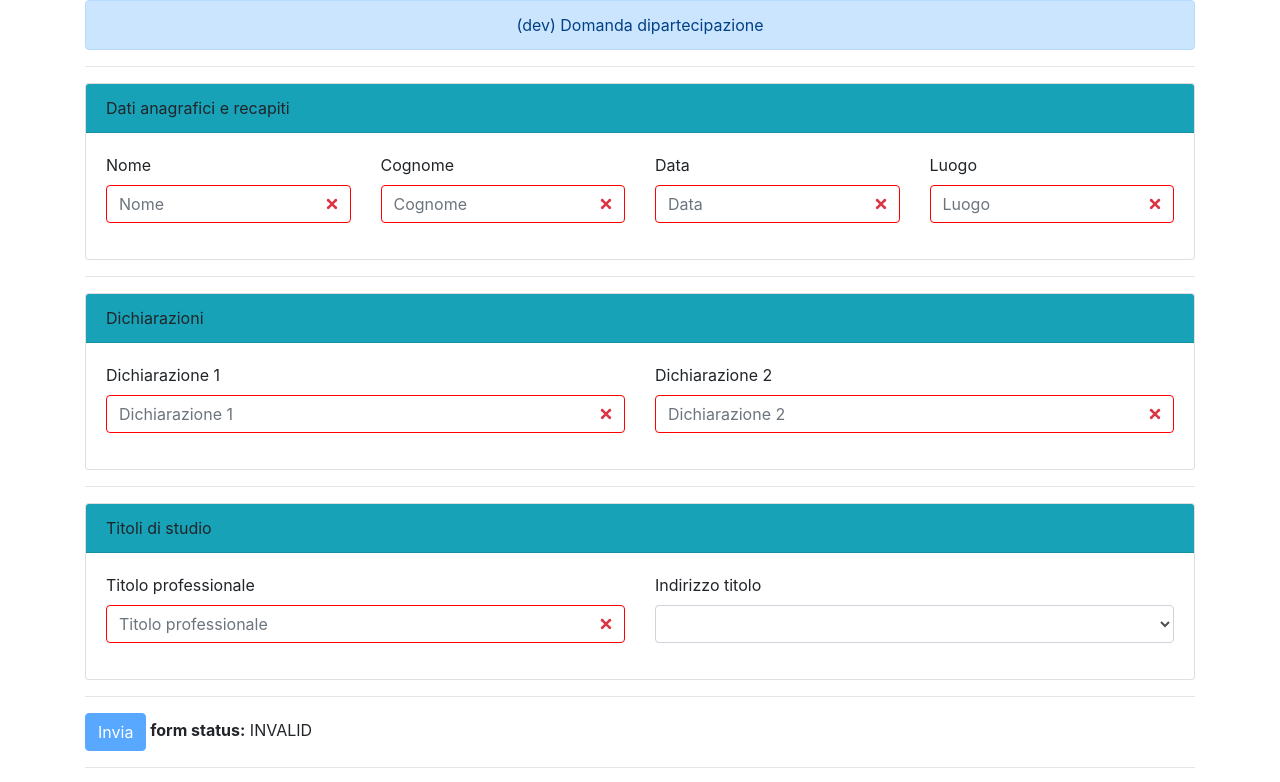
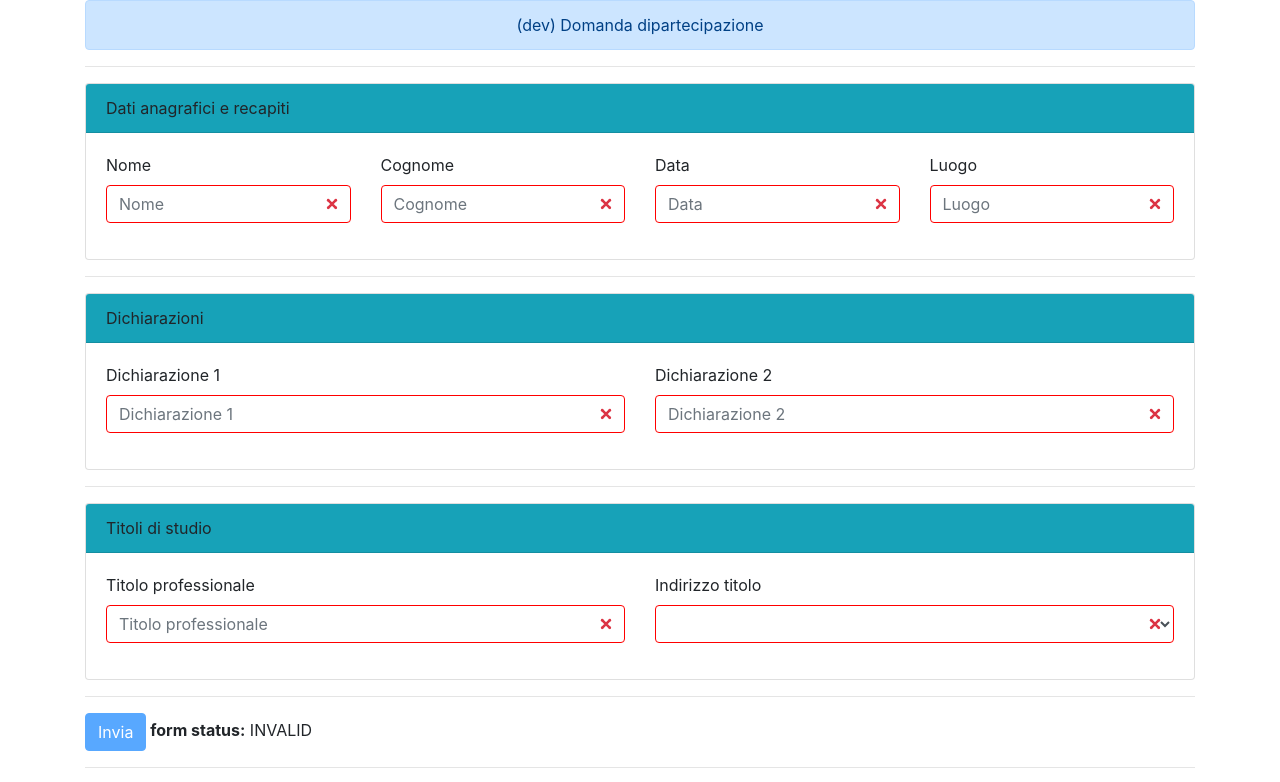
Before and after one commit to tdifiori/testFormBuilder, an Angular app: page / in a window 1280 px wide. Shown: the top 782 px of the page. Built offline with nearby package versions, Linux system fonts and the light colour scheme.

Commit message:
2 files modified

```diff
--- a/src/app/Shared/section/section.component.ts
+++ b/src/app/Shared/section/section.component.ts
@@ -18,15 +18,15 @@ import { FormBuilder, FormGroup, FormControl } from '@angular/forms';
                 <div  *ngSwitchCase="'text'" class="form-group" >
                     <label >{{field.label}}</label>
                     <input
+                      [ngClass]= "{
+                        'is-invalid': group.controls[field.key].status === 'INVALID',
+                        'is-valid': group.controls[field.key].status === 'VALID'
+                      }"
                       formControlName="{{field.key}}"
                       type="{{field.type}}"
                       name="{{field.key}}"
                       class="form-control form-control-md"
                       placeholder="{{field.label}}"
-                      [ngClass]= "{
-                        'is-invalid': group.controls[field.key].status === 'INVALID',
-                        'is-valid': group.controls[field.key].status === 'VALID'
-                      }"
                    >
                 </div>
 
@@ -44,11 +44,15 @@ import { FormBuilder, FormGroup, FormControl } from '@angular/forms';
                 <div *ngSwitchCase="'select'" >
                 <label>{{field.label}}</label>
                   <select
+                    [ngClass]= "{
+                        'is-invalid': group.controls[field.key].status === 'INVALID',
+                        'is-valid': group.controls[field.key].status === 'VALID'
+                    }"
                     formControlName="{{field.key}}"
                     name="{{field.key}}"
                     class="form-control form-control-md" >
-                    <option *ngFor="let select of field.options" value={{select.title}}>
-                      {{select.title}}
+                    <option *ngFor="let select of field.options" value={{select.value}}
+                    >{{select.title}}
                     </option>
                   </select>
                 </div>
--- a/src/app/mock/formconfig.ts
+++ b/src/app/mock/formconfig.ts
@@ -130,6 +130,10 @@
               "defaultValue":"",
               "options": [
                 {
+                  "value": "",
+                  "title": ""
+                },
+                {
                   "value": "Informatica",
                   "title": "Informatica"
                 },
```
